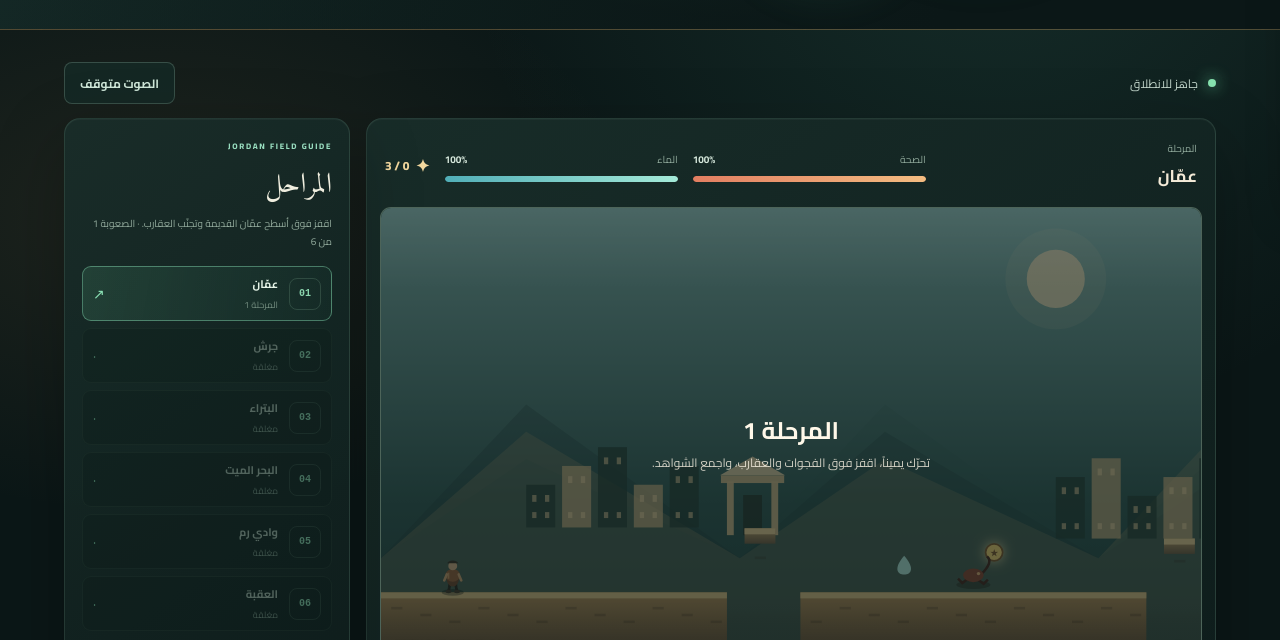
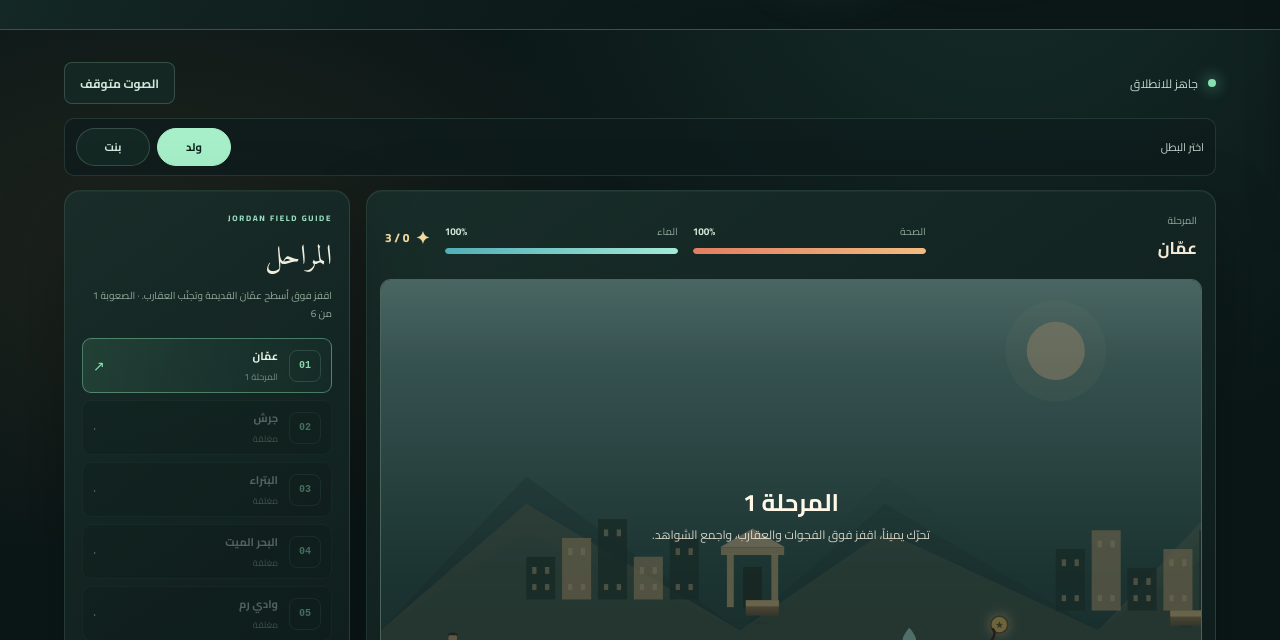
Before and after one commit to hussamoalmasre2009-source/jordan-story, a plain HTML site: page game.html in a window 1280 px wide. Shown: the part 290-930 px from the top of the page. Drawn offline with Linux system fonts and the light colour scheme; animation ran at ten frames a second; a web font is replaced by a local one.

Commit message:
Add character choice, monsters, Jordan flag, and harder final stage

```diff
--- a/game.html
+++ b/game.html
@@ -9,7 +9,7 @@
   <meta property="og:title" content="لعبة الأردن التفاعلية | حكاية أرض">
   <meta property="og:description" content="رحلة مشي تفاعلية بين معالم الأردن.">
   <title>لعبة الأردن التفاعلية | حكاية أرض</title>
-  <link rel="stylesheet" href="style.css?v=6">
+  <link rel="stylesheet" href="style.css?v=7">
 </head>
 <body class="game-page page-game">
   <header class="site-header">
@@ -37,6 +37,14 @@
           <span id="game-status" aria-live="polite">جاهز للانطلاق</span>
         </div>
         <button class="game-sound-button" id="sound-toggle" type="button" aria-pressed="false" aria-label="صوت اللعبة">الصوت متوقف</button>
+      </div>
+
+      <div class="game-character-picker" aria-label="اختر شخصيتك">
+        <span>اختر البطل</span>
+        <div class="game-character-options">
+          <button type="button" class="game-character-button active" data-character="boy" aria-pressed="true">ولد</button>
+          <button type="button" class="game-character-button" data-character="girl" aria-pressed="false">بنت</button>
+        </div>
       </div>
 
       <div class="game-grid">
@@ -104,7 +112,7 @@
     <span>تصميم: حسام المصري</span>
   </footer>
   <script src="translation.js" defer></script>
-  <script src="jordan-game.js" defer></script>
+  <script src="jordan-game.js?v=7" defer></script>
   <script src="accessibility.js?v=6" defer></script>
 </body>
 </html>
--- a/jordan-game.js
+++ b/jordan-game.js
@@ -55,6 +55,7 @@ document.addEventListener("DOMContentLoaded", () => {
       needArtifacts: "اجمع الشواهد الثلاثة أولاً.",
       stageClear: "اكتملت المرحلة! استعد للمحطة التالية.",
       gameClear: "أكملت الرحلة عبر الأردن كلها. فوز مستحق!",
+      finalMessage: "انتهت رحلتك عبر الأردن! جمعت الشواهد وتخطّيت كل المراحل. مشوارك انتهى بنجاح.",
       gameOver: "انتهت صحتك. أعد المرحلة وحاول القفز فوق العقبات.",
       pauseMessage: "أوقفنا الرحلة مؤقتاً. خذ وقتك ثم تابع.",
       readyMessage: "تحرّك يميناً، اقفز فوق الفجوات والعقارب، واجمع الشواهد.",
@@ -98,6 +99,7 @@ document.addEventListener("DOMContentLoaded", () => {
       needArtifacts: "Collect all three markers first.",
       stageClear: "Stage complete! Prepare for the next stop.",
       gameClear: "You completed the whole Jordan trail. You win!",
+      finalMessage: "Your Jordan journey has ended. You collected the markers and crossed every stage. You made it!",
       gameOver: "You ran out of health. Retry and jump over the hazards.",
       pauseMessage: "Journey paused. Take a moment, then continue.",
       readyMessage: "Move right, jump over gaps and scorpions, and collect the markers.",
@@ -141,6 +143,7 @@ document.addEventListener("DOMContentLoaded", () => {
       needArtifacts: "先に3つの記念品を集めてください。",
       stageClear: "ステージクリア！次の目的地へ進みましょう。",
       gameClear: "ヨルダンの旅をすべて達成しました。勝利です！",
+      finalMessage: "ヨルダンの旅が終了しました。すべてのしるしを集め、全ステージを突破しました！",
       gameOver: "体力が尽きました。障害物をジャンプして再挑戦しましょう。",
       pauseMessage: "旅を一時停止しました。準備ができたら再開しましょう。",
       readyMessage: "右へ進み、穴やサソリをジャンプで避けて記念品を集めましょう。",
@@ -185,6 +188,7 @@ document.addEventListener("DOMContentLoaded", () => {
     needArtifacts: "Сначала соберите все три знака.",
     stageClear: "Уровень пройден! Готовьтесь к следующей остановке.",
     gameClear: "Вы прошли весь маршрут по Иордании. Победа!",
+    finalMessage: "Ваше путешествие по Иордании завершено. Вы собрали знаки и прошли все этапы!",
     gameOver: "Здоровье закончилось. Попробуйте снова и перепрыгивайте препятствия.",
     pauseMessage: "Путешествие приостановлено. Отдохните и продолжайте.",
     readyMessage: "Двигайтесь вправо, перепрыгивайте пропасти и скорпионов, собирайте знаки.",
@@ -228,6 +232,7 @@ document.addEventListener("DOMContentLoaded", () => {
     needArtifacts: "Primum tria signa collige.",
     stageClear: "Gradus perfectus! Ad stationem proximam para.",
     gameClear: "Totum iter per Iordaniam perfecisti. Victoria!",
+    finalMessage: "Iter tuum per Iordaniam finitum est. Omnia itinera superasti!",
     gameOver: "Sanitas tua defecit. Iterum conare et super impedimenta salta.",
     pauseMessage: "Iter pausatum. Requiesce, deinde perge.",
     readyMessage: "Ad dextram move, super hiatus scorpionesque salta, signa collige.",
@@ -247,9 +252,11 @@ document.addEventListener("DOMContentLoaded", () => {
     lose: "Finis ludi"
   };
   const initialUnlocked = Number(localStorage.getItem("jordan-game-unlocked"));
+  const initialCharacter = localStorage.getItem("jordan-game-character") === "girl" ? "girl" : "boy";
   const state = {
     stage: 0,
     unlocked: Number.isFinite(initialUnlocked) ? Math.max(0, Math.min(stages.length - 1, initialUnlocked)) : 0,
+    character: initialCharacter,
     mode: "ready",
     player: { x: 70, y: 408, vx: 0, vy: 0, grounded: true },
     health: 100,
@@ -282,9 +289,9 @@ document.addEventListener("DOMContentLoaded", () => {
 
   function buildLevel() {
     const difficulty = state.stage;
-    const length = 2440 + difficulty * 240;
-    const segmentWidth = 405 - difficulty * 15;
-    const gapWidth = 86 + difficulty * 15;
+    const length = (difficulty === 5 ? 4300 : 2700) + difficulty * 260;
+    const segmentWidth = difficulty === 5 ? 330 : 405 - difficulty * 12;
+    const gapWidth = difficulty === 5 ? 150 : 92 + difficulty * 14;
     const platforms = [];
     let x = 0;
     let segmentIndex = 0;
@@ -326,7 +333,7 @@ document.addEventListener("DOMContentLoaded", () => {
       .map((platform) => ({ x: platform.x + platform.width * 0.3, y: platform.y - 32, collected: false }));
     const enemies = [];
     groundSegments.slice(1, -1).forEach((platform, platformIndex) => {
-      const enemyCount = 1 + Math.floor(difficulty / 3);
+      const enemyCount = difficulty === 5 ? 3 : 1 + Math.floor(difficulty / 2);
       const padding = 38;
       const left = platform.x + padding;
       const right = platform.x + platform.width - padding;
@@ -338,7 +345,8 @@ document.addEventListener("DOMContentLoaded", () => {
           left,
           right,
           direction: (platformIndex + index) % 2 ? -1 : 1,
-          speed: 48 + difficulty * 19 + (index % 2) * 12,
+          speed: 48 + difficulty * 24 + (index % 2) * 16 + (difficulty === 5 ? 35 : 0),
+          type: (platformIndex + index) % 2 ? "snake" : "scorpion",
           alive: true
         });
       }
@@ -548,6 +556,7 @@ document.addEventListener("DOMContentLoaded", () => {
     state.jumpQueued = false;
     if (state.stage === stages.length - 1) {
       state.mode = "won";
+      state.message = "finalMessage";
       renderInterface();
       return;
     }
@@ -1024,6 +1033,33 @@ document.addEventListener("DOMContentLoaded", () => {
       context.beginPath();
       context.ellipse(0, 15, 20, 5, 0, 0, Math.PI * 2);
       context.fill();
+      if (enemy.type === "snake") {
+        context.strokeStyle = "#2f4e3e";
+        context.lineWidth = 8;
+        context.lineCap = "round";
+        context.beginPath();
+        context.moveTo(-18, 9);
+        context.bezierCurveTo(-8, -4, 8, 15, 18, 1);
+        context.stroke();
+        context.fillStyle = "#55785f";
+        context.beginPath();
+        context.ellipse(18, 0, 7, 5, 0, 0, Math.PI * 2);
+        context.fill();
+        context.fillStyle = "#e8dca5";
+        context.beginPath();
+        context.arc(20, -1, 1.2, 0, Math.PI * 2);
+        context.fill();
+        context.strokeStyle = "#b84a3d";
+        context.lineWidth = 1.2;
+        context.beginPath();
+        context.moveTo(24, 0);
+        context.lineTo(30, -2);
+        context.moveTo(24, 1);
+        context.lineTo(30, 3);
+        context.stroke();
+        context.restore();
+        return;
+      }
       context.strokeStyle = "#4a2922";
       context.lineWidth = 3;
       context.beginPath();
@@ -1056,11 +1092,31 @@ document.addEventListener("DOMContentLoaded", () => {
     const y = ground ? ground.y : 450;
     context.fillStyle = "rgba(12,30,25,.35)";
     context.fillRect(x, y - 112, 6, 112);
-    context.fillStyle = "#d6c18a";
+    context.fillStyle = "#101313";
+    context.fillRect(x + 6, y - 110, 58, 12);
+    context.fillStyle = "#f4f1df";
+    context.fillRect(x + 6, y - 98, 58, 12);
+    context.fillStyle = "#2e734c";
+    context.fillRect(x + 6, y - 86, 58, 12);
+    context.fillStyle = "#b73538";
     context.beginPath();
     context.moveTo(x + 6, y - 110);
-    context.lineTo(x + 58, y - 94);
-    context.lineTo(x + 6, y - 77);
+    context.lineTo(x + 26, y - 98);
+    context.lineTo(x + 6, y - 86);
+    context.closePath();
+    context.fill();
+    context.fillStyle = "#fff";
+    context.beginPath();
+    context.moveTo(x + 15, y - 101);
+    context.lineTo(x + 17, y - 96);
+    context.lineTo(x + 22, y - 96);
+    context.lineTo(x + 18, y - 93);
+    context.lineTo(x + 19, y - 88);
+    context.lineTo(x + 15, y - 91);
+    context.lineTo(x + 11, y - 88);
+    context.lineTo(x + 12, y - 93);
+    context.lineTo(x + 8, y - 96);
+    context.lineTo(x + 13, y - 96);
     context.closePath();
     context.fill();
     context.fillStyle = "#fff1bd";
@@ -1315,6 +1371,27 @@ document.addEventListener("DOMContentLoaded", () => {
     context.fill();
 
     context.translate(0, -bob);
+    if (state.character === "girl") {
+      context.fillStyle = "#302a24";
+      context.beginPath();
+      context.ellipse(0, 10, 8, 7, 0, Math.PI, Math.PI * 2);
+      context.fill();
+      context.beginPath();
+      context.ellipse(-7, 14, 3.2, 8, -.18, 0, Math.PI * 2);
+      context.ellipse(7, 14, 3.2, 8, .18, 0, Math.PI * 2);
+      context.fill();
+      context.fillStyle = "#9b5c78";
+      context.beginPath();
+      context.ellipse(0, 25, 9, 12, 0, 0, Math.PI * 2);
+      context.fill();
+      context.fillStyle = "#dca4bd";
+      context.fillRect(-7, 20, 14, 3);
+    } else {
+      context.fillStyle = "#483b30";
+      context.beginPath();
+      context.ellipse(0, 25, 7.5, 10, 0, 0, Math.PI * 2);
+      context.fill();
+    }
     context.strokeStyle = "#302a24";
     context.lineWidth = 3.2;
     context.lineCap = "round";
@@ -1332,11 +1409,11 @@ document.addEventListener("DOMContentLoaded", () => {
     context.ellipse(5 - stride, 41, 3.5, 2, 0, 0, Math.PI * 2);
     context.fill();
 
-    context.fillStyle = "#744a32";
+    context.fillStyle = state.character === "girl" ? "#9b5c78" : "#744a32";
     context.beginPath();
-    context.ellipse(0, 25, 7.5, 10, 0, 0, Math.PI * 2);
+    context.ellipse(0, 25, state.character === "girl" ? 9 : 7.5, state.character === "girl" ? 12 : 10, 0, 0, Math.PI * 2);
     context.fill();
-    context.fillStyle = "#9c6540";
+    context.fillStyle = state.character === "girl" ? "#dca4bd" : "#9c6540";
     context.beginPath();
     context.ellipse(0, 22, 8.5, 7.5, 0, 0, Math.PI * 2);
     context.fill();
@@ -1418,6 +1495,20 @@ document.addEventListener("DOMContentLoaded", () => {
   pauseButton.addEventListener("click", togglePause);
   soundButton.addEventListener("click", toggleSound);
 
+  document.querySelectorAll(".game-character-button").forEach((button) => {
+    button.classList.toggle("active", button.dataset.character === state.character);
+    button.setAttribute("aria-pressed", String(button.dataset.character === state.character));
+    button.addEventListener("click", () => {
+      state.character = button.dataset.character;
+      localStorage.setItem("jordan-game-character", state.character);
+      document.querySelectorAll(".game-character-button").forEach((item) => {
+        const active = item.dataset.character === state.character;
+        item.classList.toggle("active", active);
+        item.setAttribute("aria-pressed", String(active));
+      });
+    });
+  });
+
   document.querySelectorAll("[data-move]").forEach((button) => {
     const direction = button.dataset.move;
     button.addEventListener("pointerdown", (event) => {
--- a/style.css
+++ b/style.css
@@ -581,6 +581,35 @@ body { background: #fcfaf6; }
   margin-bottom: 14px;
 }
 .game-toolbar-title { display: flex; align-items: center; gap: 10px; color: #c1d5ca; font-size: 12px; }
+.game-character-picker {
+  display: flex;
+  align-items: center;
+  justify-content: space-between;
+  gap: 12px;
+  margin-bottom: 14px;
+  padding: 9px 11px;
+  border: 1px solid rgba(141, 195, 166, .16);
+  border-radius: 10px;
+  color: #c1d5ca;
+  background: rgba(14, 29, 28, .72);
+  font-size: 11px;
+}
+.game-character-options { display: flex; gap: 7px; }
+.game-character-button {
+  min-width: 74px;
+  min-height: 38px;
+  border: 1px solid rgba(167, 206, 184, .24);
+  border-radius: 999px;
+  color: #cfe7d9;
+  background: rgba(21, 43, 39, .78);
+  cursor: pointer;
+  font: 700 11px "Cairo", Arial, sans-serif;
+}
+.game-character-button.active {
+  border-color: #a6efc8;
+  color: #09201a;
+  background: #a6efc8;
+}
 .game-live-dot { width: 8px; height: 8px; border-radius: 50%; background: #86e1ae; box-shadow: 0 0 15px #70e4aa; }
 .game-sound-button, .game-primary-button, .game-secondary-button {
   min-height: 42px;
@@ -717,6 +746,8 @@ html[dir="ltr"] .game-stage-button:hover:not(:disabled) { transform: translateX(
 }
 @media (max-width: 700px) {
   .game-page .site-header { padding-bottom: 0; }
+  .game-character-picker { margin-bottom: 10px; }
+  .game-character-button { min-width: 68px; min-height: 40px; }
   .game-page .main-nav { overflow-x: auto; justify-content: flex-start; gap: 20px; scrollbar-width: none; }
   .game-page .main-nav::-webkit-scrollbar { display: none; }
   .game-page .main-nav a { flex: 0 0 auto; }
```
